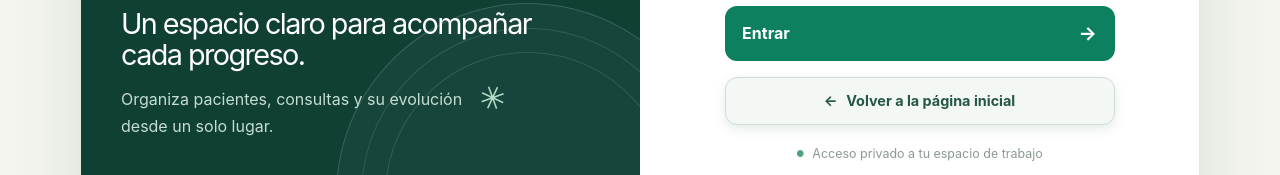
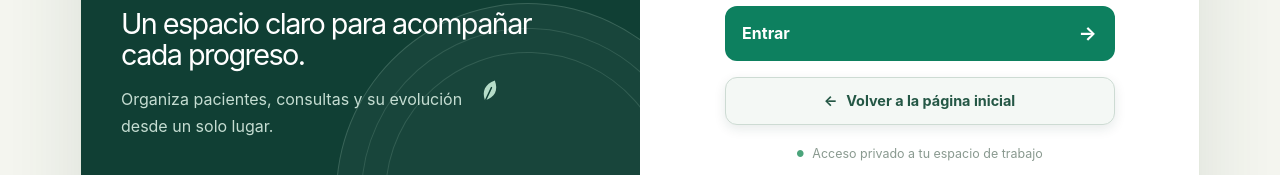
Before and after one commit to ivandg11/conutria, a React (Vite) app in the folder client/: page /login in a window 1280 px wide. Shown: the part 492-667 px from the top of the page. Built offline with nearby package versions, Linux system fonts and the light colour scheme; no server answers.

Commit message:
update final 16-10-26

```diff
--- a/client/src/index.css
+++ b/client/src/index.css
@@ -279,3 +279,14 @@ body:has(.login-shell) { background: #f5f6f0; }
 .history-detail:focus { border-color: #45a984; outline: 0; box-shadow: 0 0 0 3px rgba(69,169,132,.12); }
 .history-legacy { grid-column: 1 / -1; margin: 0; padding: 12px 14px; border: 1px solid #f0dfb7; border-radius: 12px; color: #725d2c; background: #fffbef; font-size: .85rem; }
 @media (max-width: 720px) { .history-grid { grid-template-columns: 1fr; } .history-panel { padding: 14px; } }
+
+
+.login-decor-leaf svg {
+  display: block;
+  width: 2rem;
+  height: 2rem;
+}
+
+@media (max-width: 760px) {
+  .login-decor-leaf { display: none; }
+}
--- a/client/src/pages/Login.jsx
+++ b/client/src/pages/Login.jsx
@@ -37,7 +37,7 @@ export default function Login() {
           <h1>Un espacio claro para acompañar cada progreso.</h1>
           <p>Organiza pacientes, consultas y su evolución desde un solo lugar.</p>
         </div>
-        <div className="login-decor" aria-hidden="true"><span className="login-decor-leaf">✳</span></div>
+        <div className="login-decor" aria-hidden="true"><span className="login-decor-leaf"><svg viewBox="0 0 40 40" fill="none"><path d="M10 29C10 17 17 10 30 10c0 13-7 20-20 19Z" fill="currentColor"/><path d="m11 29 12-12" stroke="#103f34" stroke-width="1.8" stroke-linecap="round"/></svg></span></div>
       </section>
       <section className="login-form-side">
         <form onSubmit={handleSubmit} className="login-form">
```
